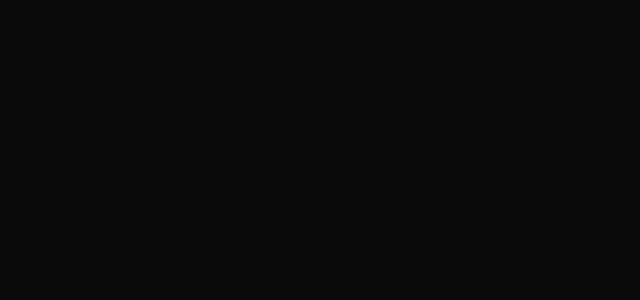
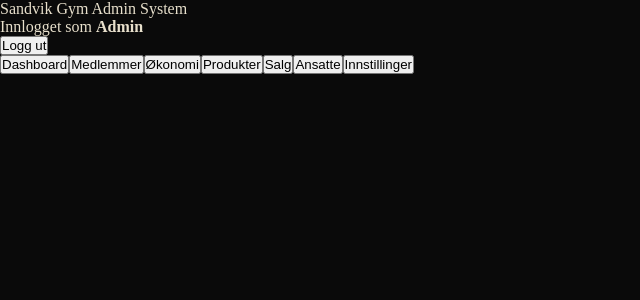
Before and after one commit to nexnic/SandvikaGym, a React (Vite) app: page / in a window 1280 px wide. Shown: the top 300 px of the page, without its empty margins (0-640 px from the left). Built offline with nearby package versions, Linux system fonts and the light colour scheme.

Commit message:
Building Header

```diff
--- a/src/App.jsx
+++ b/src/App.jsx
@@ -2,7 +2,32 @@
 import './index.css';
 
 function App() {
-  return <div className="App"></div>;
+  return (
+    <div className="App">
+      <div className="header">
+        <div className="header-logo">
+          Sandvik Gym <span>Admin System</span>
+        </div>
+        <div className="header-user">
+          <div className="user-bagge">
+            {' '}
+            Innlogget som <strong id="logged-in-name">Admin</strong>
+          </div>
+          <button classname="btn btn-outline btn-sm">Logg ut</button>
+        </div>
+      </div>
+      <div className="nav">
+        <button className="nav-btn active">Dashboard</button>
+        <button className="nav-btn">Medlemmer</button>
+        <button className="nav-btn">Økonomi</button>
+        <button className="nav-btn">Produkter</button>
+        <button className="nav-btn">Salg</button>
+        <button className="nav-btn">Ansatte</button>
+        <button className="nav-btn">Innstillinger</button>
+      </div>
+      <div className="content"></div>
+    </div>
+  );
 }
 
 export default App;
```
Also changed, not shown: src/Layout/Header/Header.jsx (added, +16 -0 lines).
